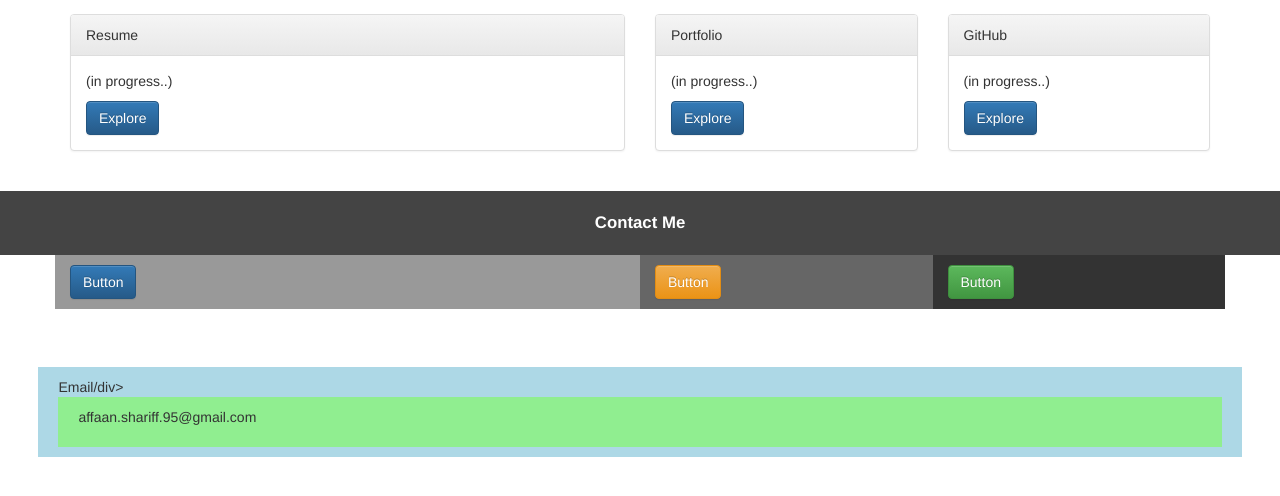
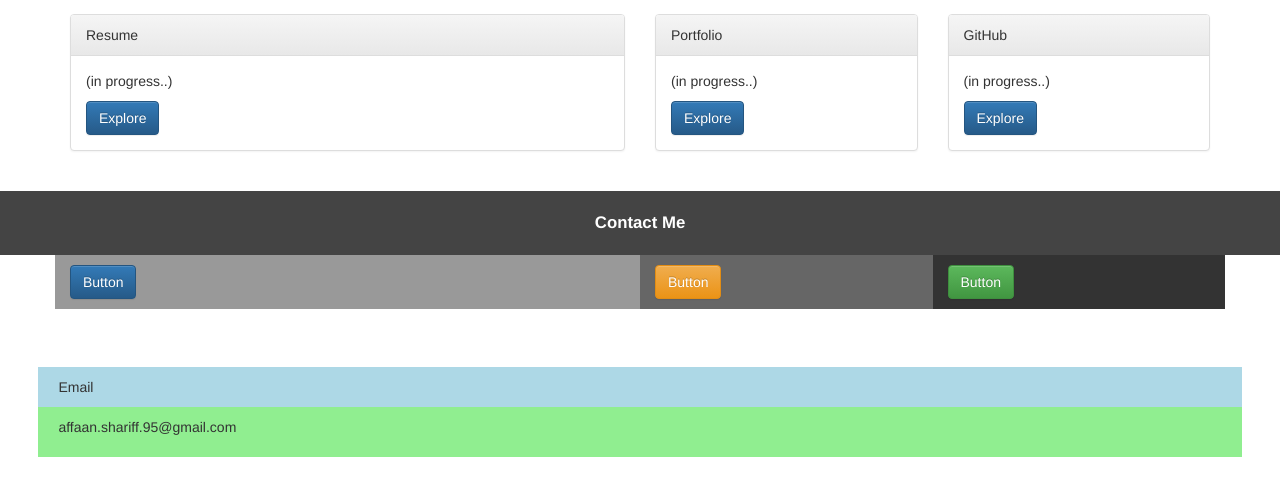
Before and after one commit to AffaanS/AffaanS.github.io, a plain HTML site: page index.html in a window 1280 px wide. Shown: the part 58-554 px from the top of the page. Drawn offline with nearby package versions, Linux system fonts and the light colour scheme.

Commit message:
changed stuff to make it more professional

```diff
--- a/index.html
+++ b/index.html
@@ -115,7 +115,7 @@
 		<br>
 
 		<div class="mypanel">
-			<div class="heading">Email/div>
+			<div class="heading">Email</div>
 			<div class="body">
 				<p>affaan.shariff.95@gmail.com</p>
 			</div>
```
